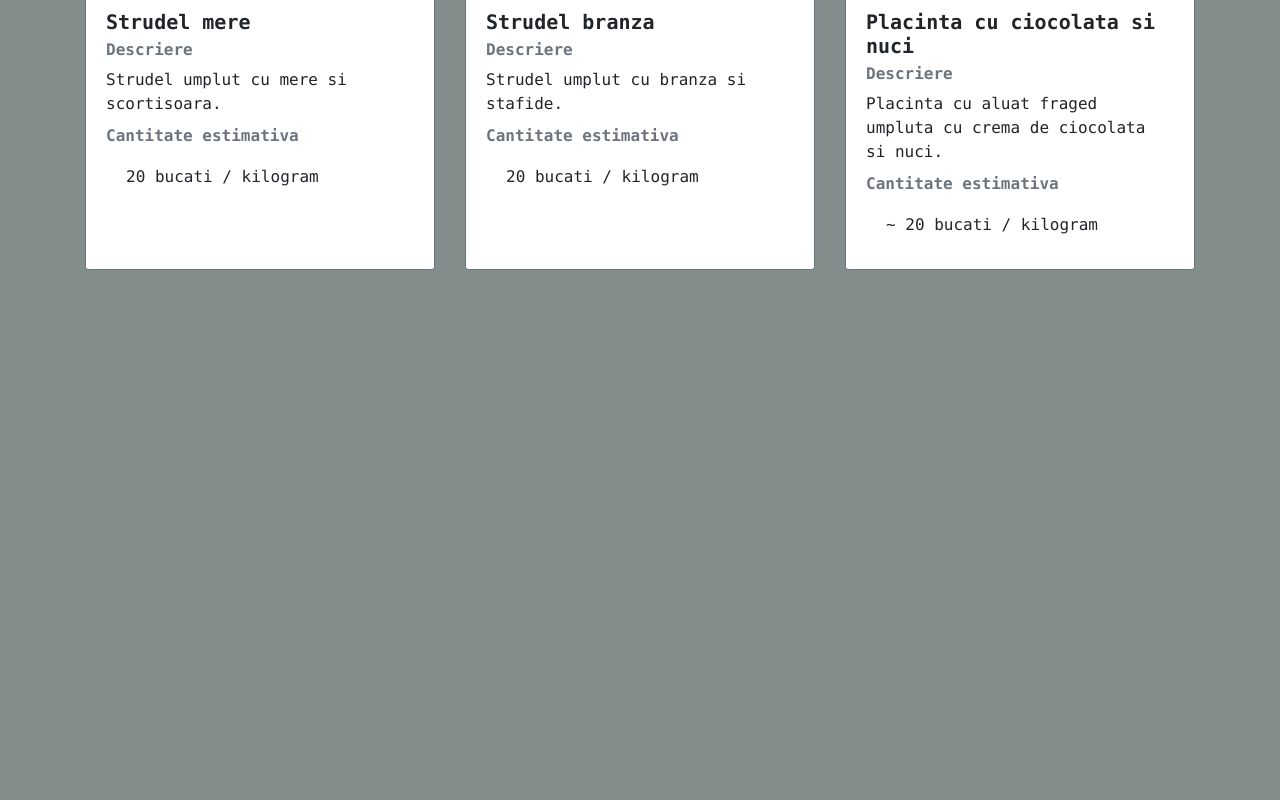
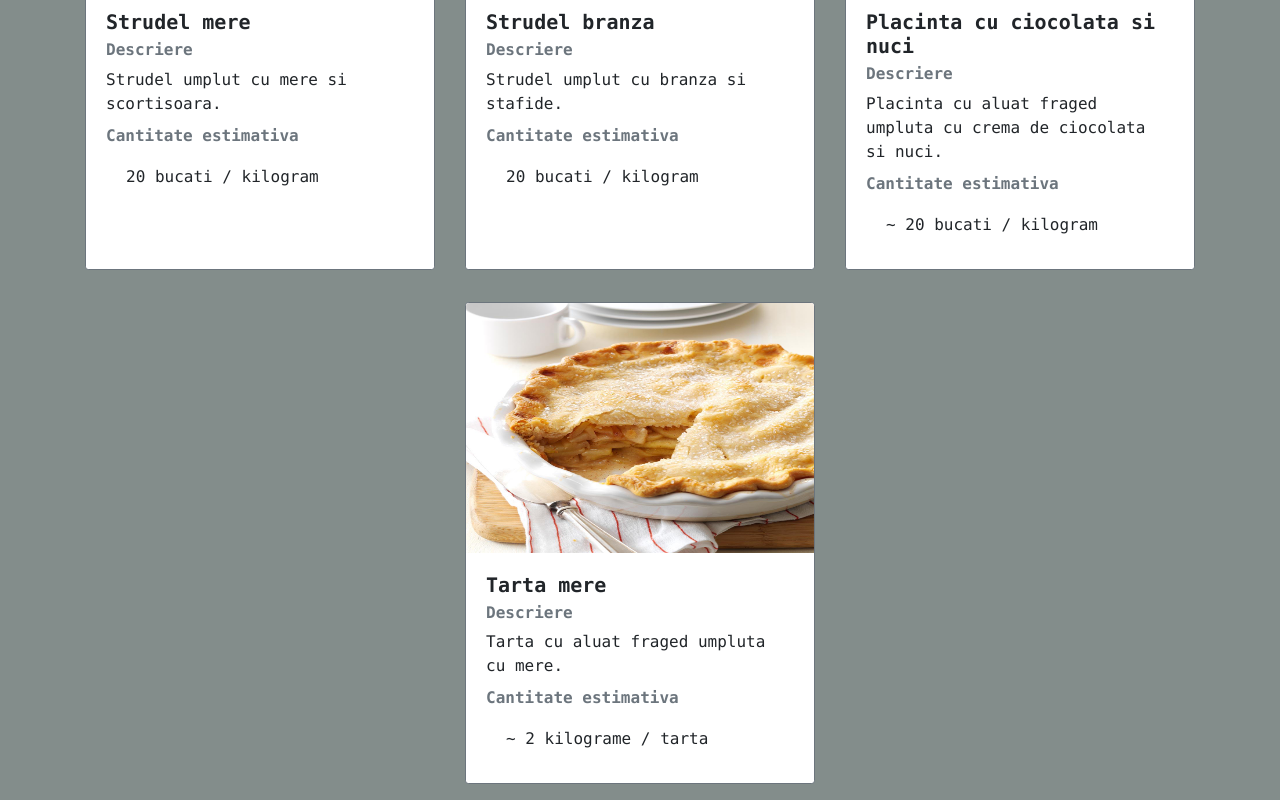
Before and after one commit to MasterAbolis/ListaPrajituri, a plain HTML site: page placinte.html in a window 1280 px wide. Shown: the part 965-1765 px from the top of the page. Before the commit the page ends 1251 px from the top, so only its background shows below. Drawn offline with nearby package versions, Linux system fonts and the light colour scheme.

Commit message:
Added apple tart to placinte

```diff
--- a/placinte.html
+++ b/placinte.html
@@ -138,6 +138,21 @@
             </div>
         </div>
 
+        <div class="col-md-4 col-xs-8 my-3 align-items-lg-stretch d-flex">
+            <div class="card rounded-sm border border-secondary">
+                <img class="card-img-top" src="images/placinte/apple_tart.jpg" alt="apple tart" width="250px" height="250px">
+                <div class="card-body">
+                    <h5 class="card-title font-weight-bold">Tarta mere</h5>
+                    <h6 class="card-subtitle mb-2 text-muted font-weight-bold">Descriere</h6>
+                    <p class="card-text">Tarta cu aluat fraged umpluta cu mere.</p>
+                    <h6 class="card-subtitle mb-2 text-muted font-weight-bold">Cantitate estimativa</h6>
+                    <ul class="list-group list-group-flush">
+                        <li class="list-group-item"> ~ 2 kilograme / tarta</li>
+                    </ul>
+                </div>
+            </div>
+        </div>
+
 
     </div>
 </div>
```
Also changed, not shown: images/placinte/apple_tart.jpg (added).
